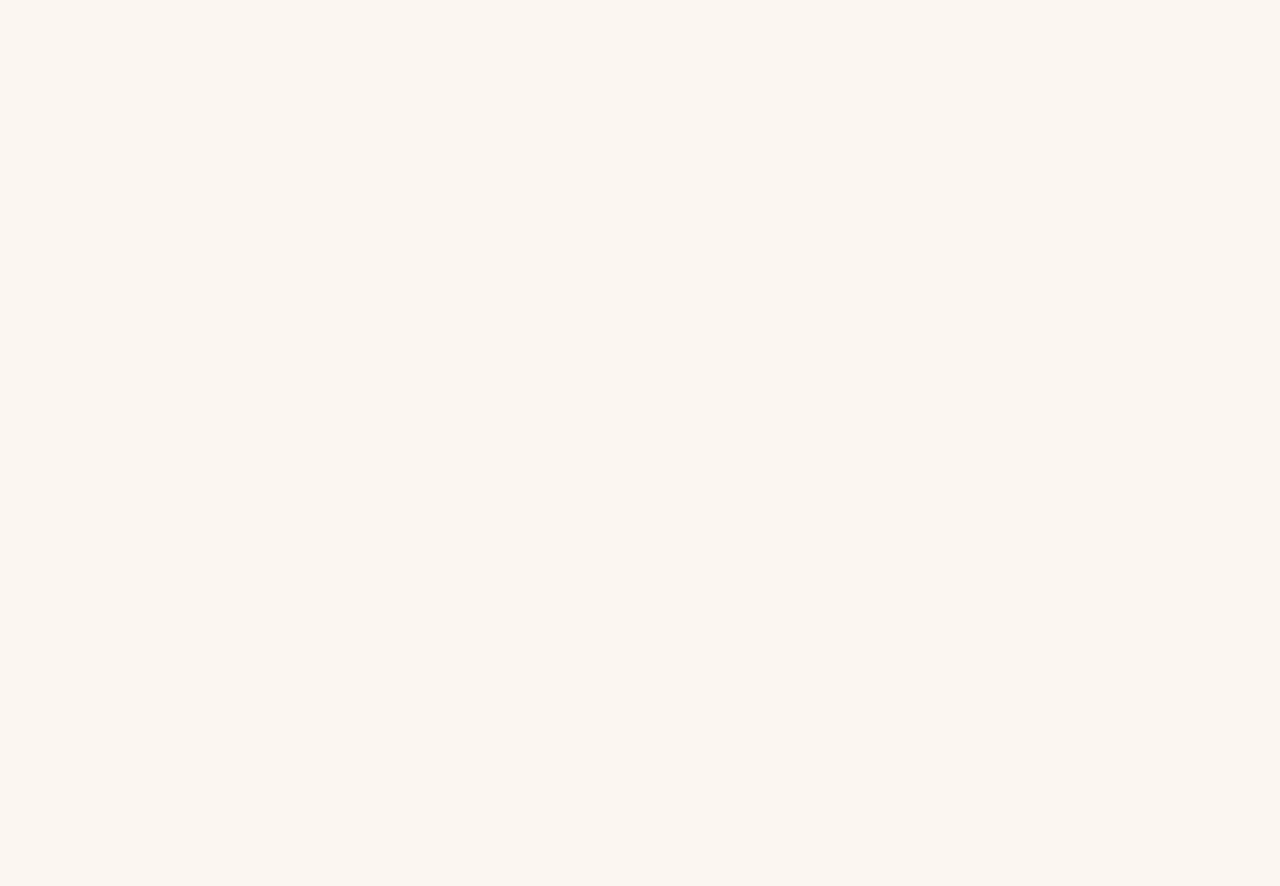
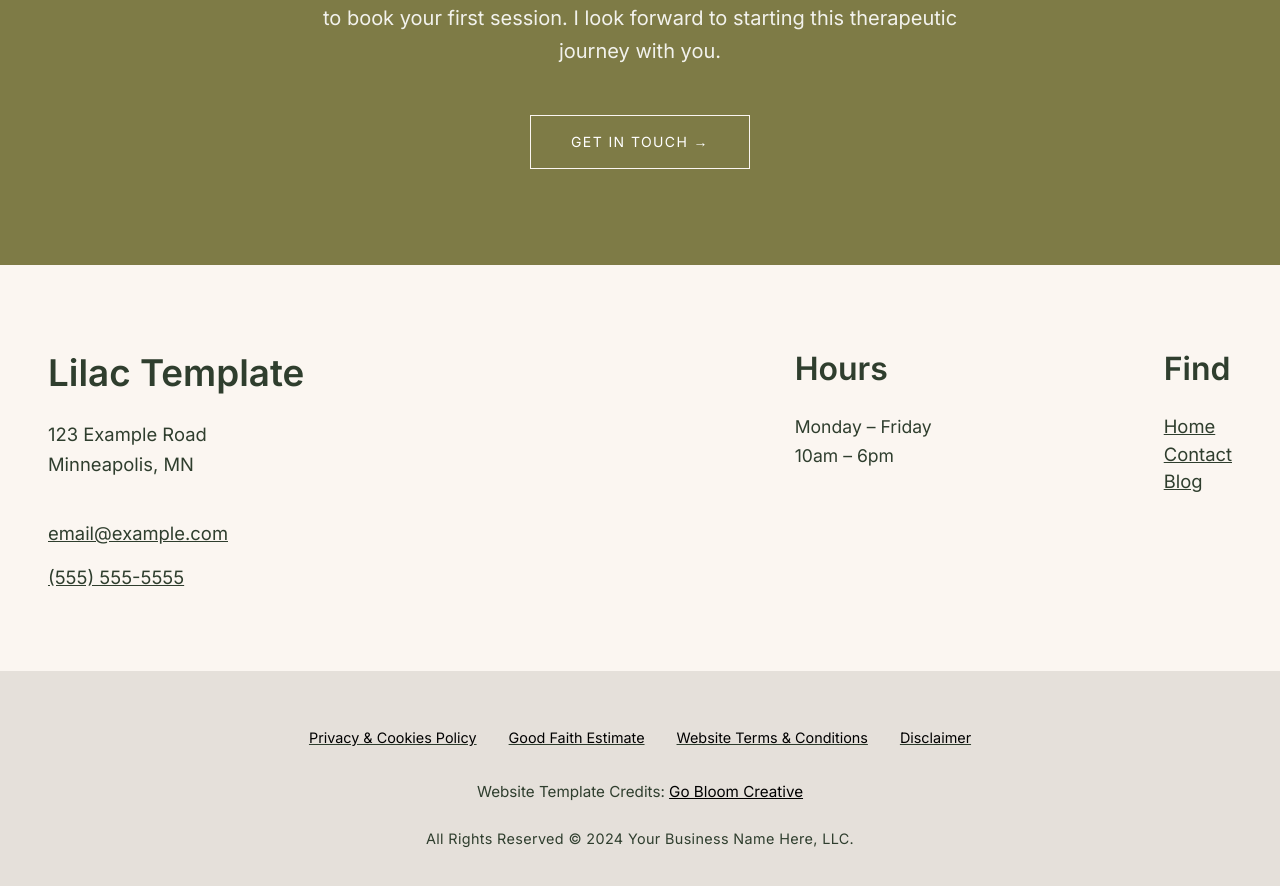
Before and after one commit to Krish480/growmytherapy-lilac-clone, a Next.js app: page / in a window 1280 px wide. Shown: the part 6066-6952 px from the top of the page. Before the commit the page ends 5832 px from the top, so only its background shows below. Built offline with nearby package versions, Linux system fonts and the light colour scheme; a web font is replaced by a local one.

Commit message:
Added Footer, CTA section and GSAP animations

```diff
--- /dev/null
+++ b/src/app/components/BottomFooter.jsx
@@ -0,0 +1,45 @@
+"use client";
+
+const BottomFooter = () => {
+    return (
+        <div className="bg-[var(--bg-muted)] py-[3.5rem]">
+
+            <div className="max-w-[980px] mx-auto text-center px-6">
+
+                {/* Policy Links */}
+                <div className="footer-bottom-links flex flex-wrap justify-center gap-x-8 gap-y-3 text-[0.9rem] underline mb-8">
+                    <span className="cursor-pointer text-black transition">
+                        Privacy & Cookies Policy
+                    </span>
+                    <span className="cursor-pointer text-black transition">
+                        Good Faith Estimate
+                    </span>
+                    <span className="cursor-pointer text-black transition">
+                        Website Terms & Conditions
+                    </span>
+                    <span className="cursor-pointer text-black transition">
+                        Disclaimer
+                    </span>
+                </div>
+
+                {/* Credits */}
+                <div className="footer-bottom-text">
+                    <p className="text-[0.95rem] mb-6">
+                        Website Template Credits:{" "}
+                        <span className="underline cursor-pointer text-black transition">
+                            Go Bloom Creative
+                        </span>
+                    </p>
+
+                    {/* Copyright */}
+                    <p className="text-[0.9rem] tracking-wide">
+                        All Rights Reserved © 2024 Your Business Name Here, LLC.
+                    </p>
+                </div>
+
+            </div>
+        </div>
+    );
+};
+
+export default BottomFooter;
--- /dev/null
+++ b/src/app/components/CTASection.jsx
@@ -0,0 +1,89 @@
+"use client";
+
+import { useEffect, useRef } from "react";
+import gsap from "gsap";
+import { ScrollTrigger } from "gsap/ScrollTrigger";
+
+gsap.registerPlugin(ScrollTrigger);
+
+const CTASection = () => {
+
+    const sectionRef = useRef(null);
+
+    useEffect(() => {
+        const ctx = gsap.context(() => {
+
+            // Heading
+            gsap.from(".cta-heading", {
+                scrollTrigger: {
+                    trigger: sectionRef.current,
+                    start: "top 80%",
+                },
+                y: 60,
+                opacity: 0,
+                duration: 1,
+                ease: "power3.out"
+            });
+
+            // Paragraph
+            gsap.from(".cta-text", {
+                scrollTrigger: {
+                    trigger: sectionRef.current,
+                    start: "top 80%",
+                },
+                y: 60,
+                opacity: 0,
+                duration: 1,
+                delay: 0.2,
+                ease: "power3.out"
+            });
+
+            // Button
+            gsap.from(".cta-btn", {
+                scrollTrigger: {
+                    trigger: sectionRef.current,
+                    start: "top 80%",
+                },
+                y: 40,
+                opacity: 0,
+                duration: 0.8,
+                delay: 0.4,
+                ease: "power3.out"
+            });
+
+        }, sectionRef);
+
+        return () => ctx.revert();
+    }, []);
+
+
+    return (
+        <section
+            ref={sectionRef}
+            className="bg-[var(--bg-accent)] py-24 lg:py-24 text-center overflow-hidden"
+        >
+            <div className="cta-content max-w-[900px] mx-auto px-6">
+
+                {/* Heading */}
+                <h2 className="cta-heading text-[2.2rem] sm:text-[2.2rem] lg:text-[3.5rem] font-[var(--font-heading)] text-white mb-6">
+                    Get started today.
+                </h2>
+
+                {/* Paragraph */}
+                <p className="cta-text text-white/90 text-[1rem] sm:text-[1.1rem] lg:text-[1.25rem] leading-relaxed max-w-[700px] mx-auto mb-12">
+                    Ready to take the first step towards a happier, healthier you?
+                    Contact me to book your first session. I look forward to
+                    starting this therapeutic journey with you.
+                </p>
+
+                {/* Button */}
+                <button className="cta-btn border border-[var(--bg-main)] text-white px-10 py-4 text-sm tracking-widest uppercase transition-all duration-500 hover:bg-[var(--bg-main)] hover:text-[var(--text-accent)]">
+                    Get in touch →
+                </button>
+
+            </div>
+        </section>
+    );
+};
+
+export default CTASection;
--- /dev/null
+++ b/src/app/components/FooterSection.jsx
@@ -0,0 +1,95 @@
+"use client";
+
+import { useEffect, useRef } from "react";
+import gsap from "gsap";
+import { ScrollTrigger } from "gsap/ScrollTrigger";
+
+import BottomFooter from "./BottomFooter";
+import TOPFooter from "./TOPFooter";
+
+gsap.registerPlugin(ScrollTrigger);
+
+const FooterSection = () => {
+    const footerRef = useRef(null);
+
+    useEffect(() => {
+        const ctx = gsap.context(() => {
+
+            // TOP FOOTER
+            gsap.fromTo(
+                ".footer-top > *",
+                { y: 40, opacity: 0 },
+                {
+                    y: 0,
+                    opacity: 1,
+                    duration: 0.8,
+                    stagger: 0.15,
+                    ease: "power2.out",
+                    scrollTrigger: {
+                        trigger: footerRef.current,
+                        start: "top 95%",
+                        toggleActions: "play none none none"
+                    }
+                }
+            );
+
+            // BOTTOM LINKS
+            gsap.fromTo(
+                ".footer-bottom-links > *",
+                { y: 20, opacity: 0 },
+                {
+                    y: 0,
+                    opacity: 1,
+                    duration: 0.6,
+                    stagger: 0.1,
+                    ease: "power2.out",
+                    scrollTrigger: {
+                        trigger: ".footer-bottom-links",
+                        start: "top 95%",
+                        toggleActions: "play none none none"
+                    }
+                }
+            );
+
+            // BOTTOM TEXT
+            gsap.fromTo(
+                ".footer-bottom-text",
+                { opacity: 0 },
+                {
+                    opacity: 1,
+                    duration: 0.8,
+                    ease: "power2.out",
+                    scrollTrigger: {
+                        trigger: ".footer-bottom-text",
+                        start: "top 95%",
+                        toggleActions: "play none none none"
+                    }
+                }
+            );
+
+        }, footerRef);
+
+        ScrollTrigger.refresh();
+
+        return () => ctx.revert();
+    }, []);
+
+
+
+    return (
+        <footer
+            ref={footerRef}
+            className="bg-[var(--bg-main)] text-[var(--text-primary)]"
+        >
+            <div className="footer-top">
+                <TOPFooter />
+            </div>
+
+            <div className="footer-bottom">
+                <BottomFooter />
+            </div>
+        </footer>
+    );
+};
+
+export default FooterSection;
--- /dev/null
+++ b/src/app/components/TOPFooter.jsx
@@ -0,0 +1,63 @@
+import React from 'react'
+
+const TOPFooter = () => {
+    return (
+        <div className="max-w-[1450px] mx-auto px-8 lg:px-12 py-[5rem] flex flex-col lg:flex-row gap-16 text-center lg:text-left">
+
+            {/* Left Column*/}
+            <div className="lg:flex-[1.4]">
+
+                <h3 className="lg:text-[2.3rem] text-[1.7rem] font-semibold font-[var(--font-heading)] mb-5">
+                    Lilac Template
+                </h3>
+
+                <p className="leading-relaxed mb-10 text-[1.15rem]">
+                    123 Example Road<br />
+                    Minneapolis, MN
+                </p>
+
+                <p className="underline mb-4 cursor-pointer text-[1.15rem]">
+                    email@example.com
+                </p>
+
+                <p className="underline cursor-pointer text-[1.15rem]">
+                    (555) 555-5555
+                </p>
+            </div>
+
+            {/* Right Side */}
+            <div className=" lg:flex-1 flex flex-col lg:flex-row lg:justify-end items-center lg:items-start gap-10 lg:gap-58">
+
+
+                {/* Hours */}
+                <div>
+                    <h4 className="lg:text-[2rem] text-[1.5rem] font-semibold font-[var(--font-heading)] mb-5">
+                        Hours
+                    </h4>
+
+                    <p className="text-[1.10rem] leading-relaxed">
+                        Monday – Friday<br />
+                        10am – 6pm
+                    </p>
+                </div>
+
+                {/* Find */}
+                <div>
+                    <h4 className="lg:text-[2rem] text-[1.5rem] font-semibold font-[var(--font-heading)] mb-5">
+                        Find
+                    </h4>
+
+                    <div className=" text-[1.15rem]">
+                        <p className="underline cursor-pointer">Home</p>
+                        <p className="underline cursor-pointer">Contact</p>
+                        <p className="underline cursor-pointer">Blog</p>
+                    </div>
+                </div>
+
+            </div>
+
+        </div>
+    )
+}
+
+export default TOPFooter
--- a/src/app/page.js
+++ b/src/app/page.js
@@ -6,6 +6,8 @@ import SplitSupportSection from './components/SplitSupportSection'
 import AboutSection from './components/AboutSection'
 import FAQSection from './components/FAQSection'
 import BackgroundSection from './components/BackgroundSection'
+import CTASection from './components/CTASection'
+import FooterSection from './components/FooterSection'
 
 
 const page = () => {
@@ -18,6 +20,8 @@ const page = () => {
       <AboutSection/>
       <FAQSection/>
       <BackgroundSection/>
+      <CTASection/>
+      <FooterSection/>
     </div>
   )
 }
```
